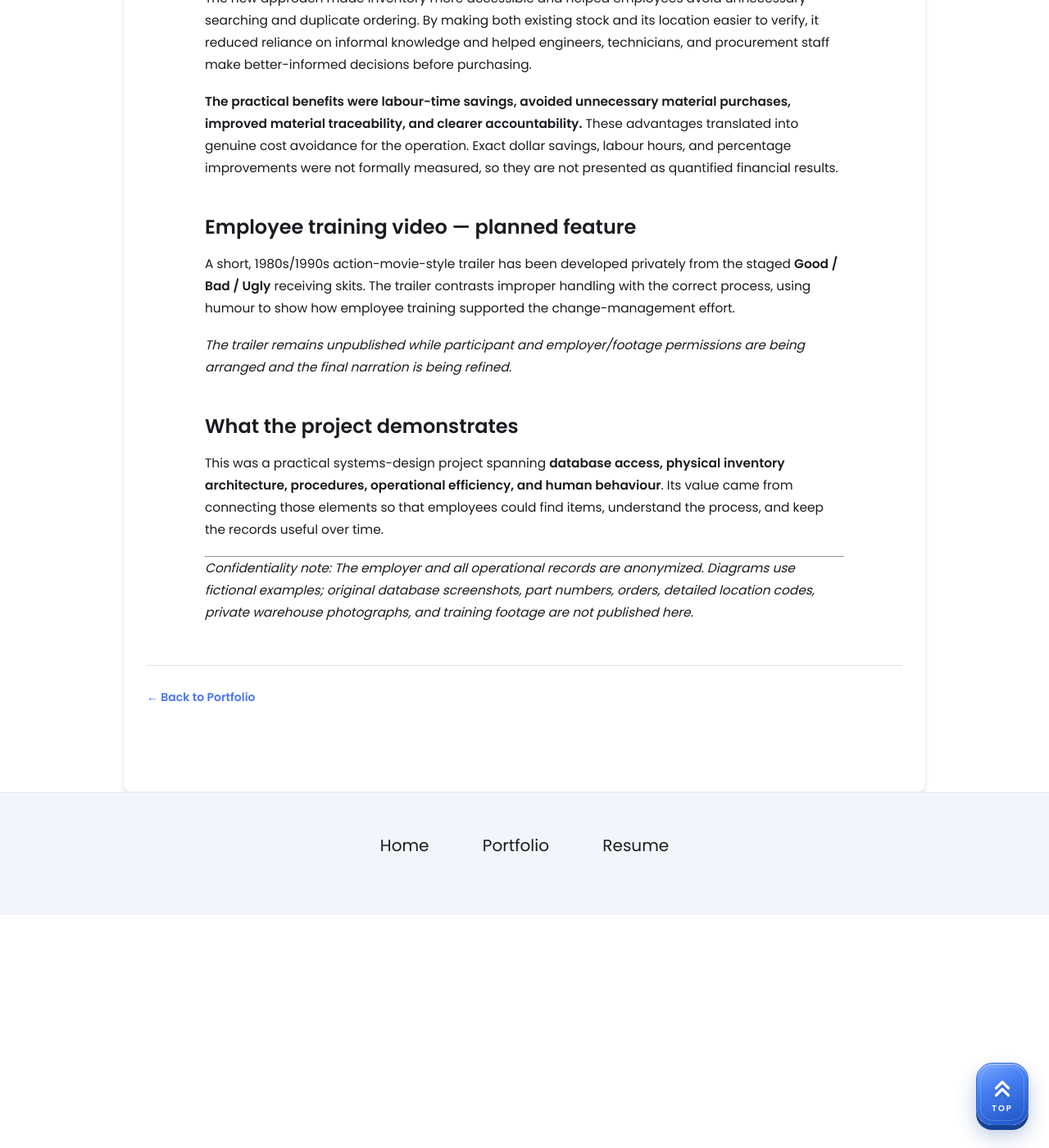
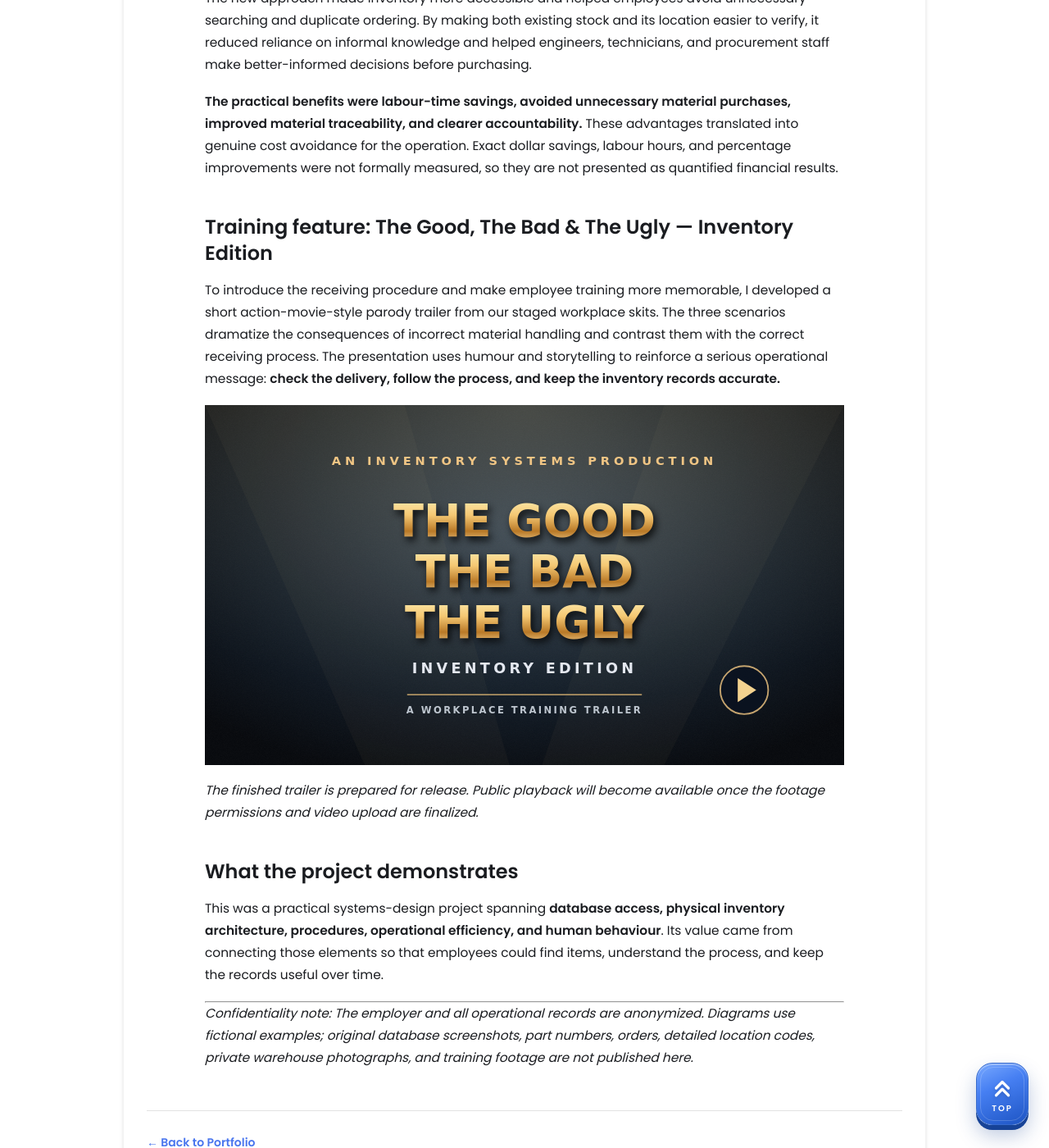
Before and after one commit to SuSpence-89/Eng-portfolio, a Jekyll site: the page built from _projects/inventory-operations-systems-design.md, in a window 1280 px wide and 1400 px high, scrolled down 4565 px. Shown: the whole window at 82% size. Built offline with Jekyll 4.4.1, drawn with Linux system fonts in a browser that asks for light colours.

Commit message:
Stage inventory training trailer player, poster and captions behind asset availability

```diff
--- a/_projects/inventory-operations-systems-design.md
+++ b/_projects/inventory-operations-systems-design.md
@@ -85,11 +85,24 @@ The new approach made inventory more accessible and helped employees avoid unnec
 
 **The practical benefits were labour-time savings, avoided unnecessary material purchases, improved material traceability, and clearer accountability.** These advantages translated into genuine cost avoidance for the operation. Exact dollar savings, labour hours, and percentage improvements were not formally measured, so they are not presented as quantified financial results.
 
-## Employee training video — planned feature
+## Training feature: The Good, The Bad & The Ugly — Inventory Edition
 
-A short, 1980s/1990s action-movie-style trailer has been developed privately from the staged **Good / Bad / Ugly** receiving skits. The trailer contrasts improper handling with the correct process, using humour to show how employee training supported the change-management effort.
+To introduce the receiving procedure and make employee training more memorable, I developed a short action-movie-style parody trailer from our staged workplace skits. The three scenarios dramatize the consequences of incorrect material handling and contrast them with the correct receiving process. The presentation uses humour and storytelling to reinforce a serious operational message: **check the delivery, follow the process, and keep the inventory records accurate.**
 
-*The trailer remains unpublished while participant and employer/footage permissions are being arranged and the final narration is being refined.*
+{% assign trailer_video = site.static_files | where: "path", "/assets/videos/inventory-good-bad-ugly-trailer.mp4" | first %}
+{% if trailer_video %}
+<video controls playsinline preload="metadata" poster="{{ '/assets/images/inventory-operations-systems-design/trailer-poster.svg' | relative_url }}" style="display:block;width:100%;max-width:100%;height:auto;border-radius:12px;background:#0b1119;" aria-label="The Good, The Bad and The Ugly: Inventory Edition — employee training trailer">
+  <source src="{{ '/assets/videos/inventory-good-bad-ugly-trailer.mp4' | relative_url }}" type="video/mp4">
+  <track kind="captions" src="{{ '/assets/videos/inventory-good-bad-ugly-captions.vtt' | relative_url }}" srclang="en" label="English">
+  Your browser does not support embedded video. <a href="{{ '/assets/videos/inventory-good-bad-ugly-trailer.mp4' | relative_url }}">View the trailer directly</a>.
+</video>
+
+*The Good, The Bad & The Ugly: Inventory Edition · 55-second workplace training parody · Original cinematic narration, music and sound effects.*
+{% else %}
+![The Good, The Bad and The Ugly: Inventory Edition — cinematic training-trailer poster.]({{ '/assets/images/inventory-operations-systems-design/trailer-poster.svg' | relative_url }})
+
+*The finished trailer is prepared for release. Public playback will become available once the footage permissions and video upload are finalized.*
+{% endif %}
 
 ## What the project demonstrates
 
```
